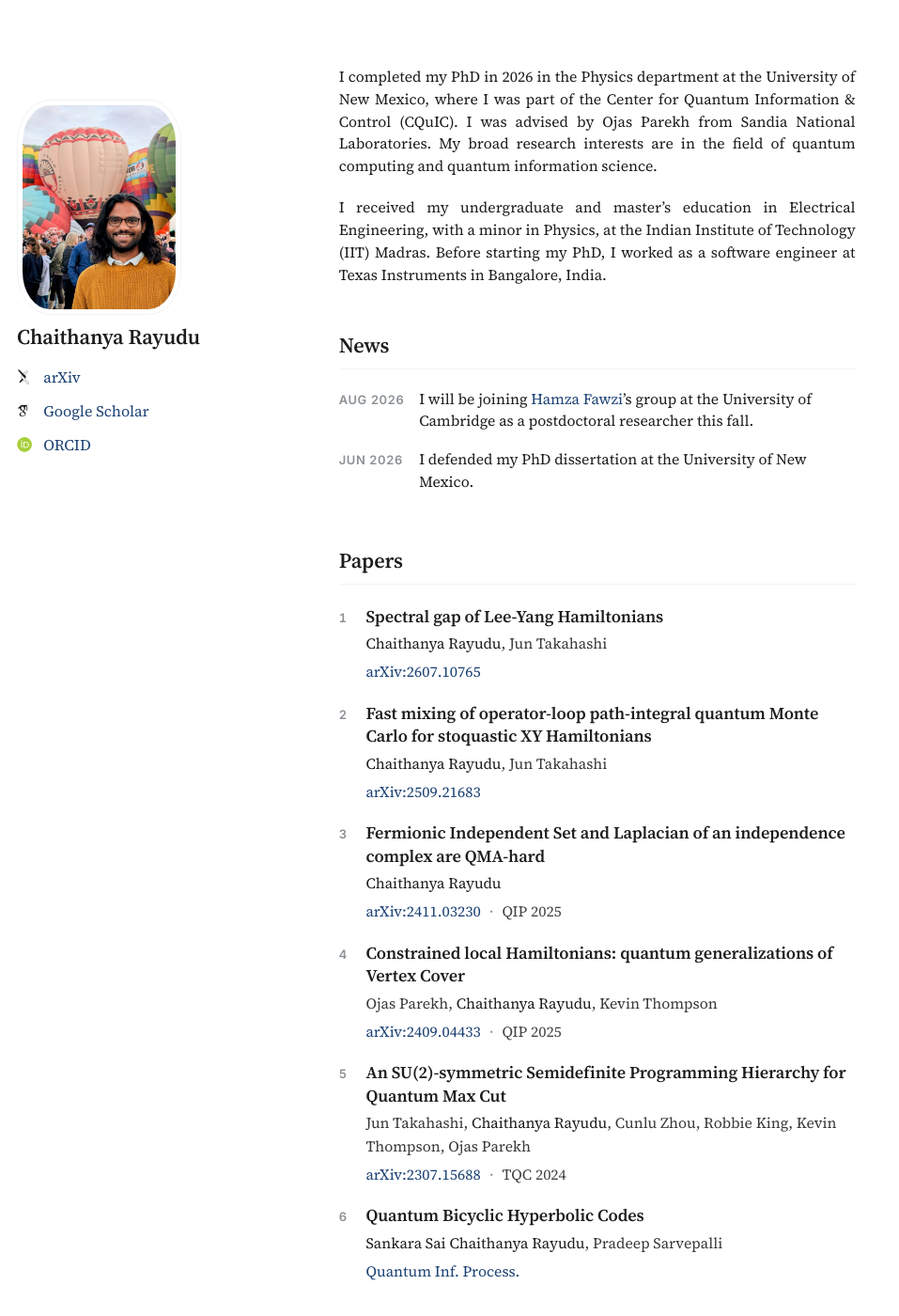
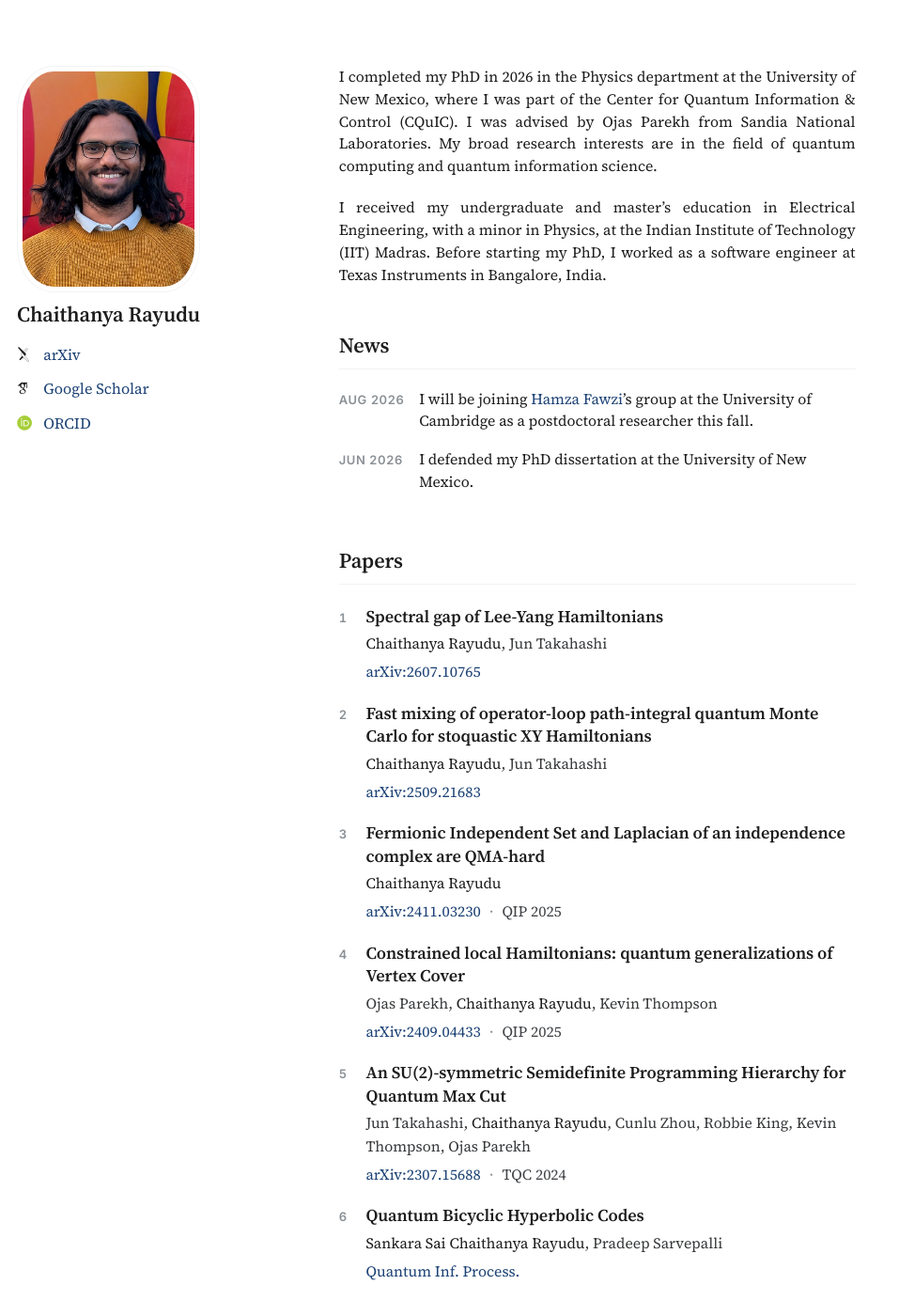
Before and after one commit to chaithanyarss/chaithanyarss.github.io, a Jekyll site: the page built from _pages/about.md, in a window 1280 px wide and 1400 px high. Shown: the whole window at 94% size, without its empty margins (0-957 px from the left). Built offline with Jekyll 4.4.1, drawn with Linux system fonts in a browser that asks for light colours; some web fonts are replaced.

Commit message:
Changing the profile picture.

```diff
--- a/_sass/layout/_sidebar.scss
+++ b/_sass/layout/_sidebar.scss
@@ -18,10 +18,10 @@
   }
 
   @media screen and (min-width: $sidebar-screen-min-width) {
-    height: 100vh;
+    top: $masthead-height;
+    height: calc(100vh - #{$masthead-height});
     overflow-y: auto;               // Add scrollbar if the sidebar is too long
     position: fixed;
-    padding-top: $masthead-height;
   }
 
   @include breakpoint($large) {
@@ -94,7 +94,7 @@
   }
 
   img {
-    max-width: 175px;
+    max-width: 195px;
     border-radius: 20%;
 
     @include breakpoint($large) {
```
Also changed, not shown: images/profile.jpg.
